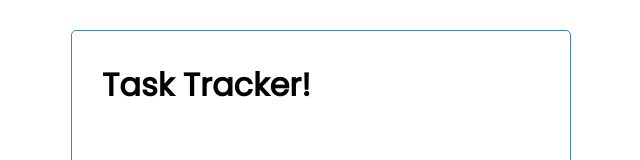
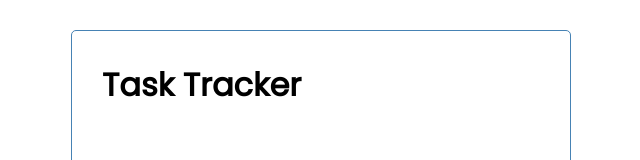
Before and after one commit to DanielMcIntyre2022/Vue-Task-Manager, a Vue app: page / in a window 1280 px wide. Shown: the top 160 px of the page, without its empty margins (319-959 px from the left). Built offline with nearby package versions, Linux system fonts and the light colour scheme.

Commit message:
successfully passed props through from app level component down to header component

```diff
--- a/src/App.vue
+++ b/src/App.vue
@@ -1,6 +1,6 @@
 <template>
   <div class="container">
-    <Header />
+    <Header title="Task Tracker"/>
   </div>
 </template>
 
--- a/src/components/Header.vue
+++ b/src/components/Header.vue
@@ -1,12 +1,15 @@
 <template>
     <header>
-        <h1>Task Tracker!</h1>
+        <h1>{{ title }}</h1>
     </header>
 </template>
 
 <script>
     export default {
         name: 'Header',
+        props: {
+            title: String
+        }
     }
 </script>
 
```
